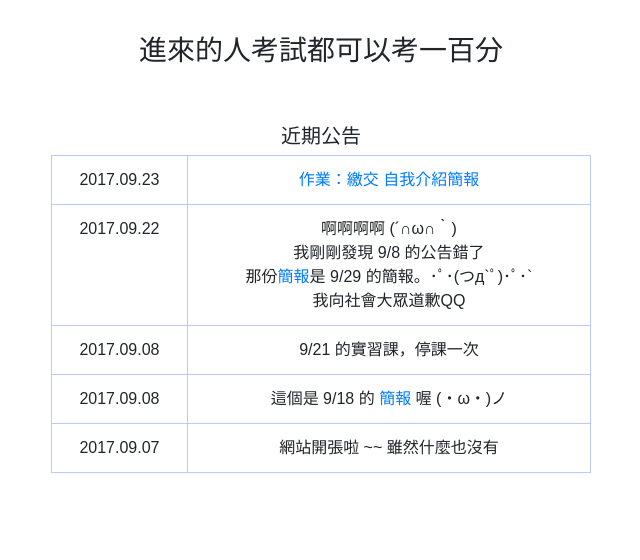
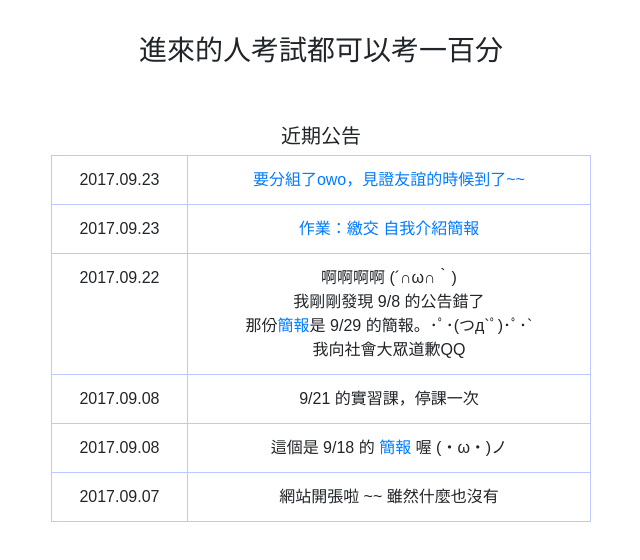
Before and after one commit to lili668668/CSWeb, a plain HTML site: page index.html in a window 1280 px wide. Shown: the part 156-716 px from the top of the page, without its empty margins (319-959 px from the left). Drawn offline with nearby package versions, Linux system fonts and the light colour scheme.

Commit message:
new annouce

```diff
--- a/index.html
+++ b/index.html
@@ -42,6 +42,10 @@
 				<tbody>
 					<tr>
 						<td>2017.09.23</td>
+                        <td><a href="https://goo.gl/forms/52XK5a5PgXExAWmo1">要分組了owo，見證友誼的時候到了~~</a></td>
+					</tr>
+					<tr>
+						<td>2017.09.23</td>
                         <td><a href="https://hackmd.io/s/SyM0kCmo-#">作業：繳交 自我介紹簡報</a></td>
 					</tr>
 					<tr>
```
